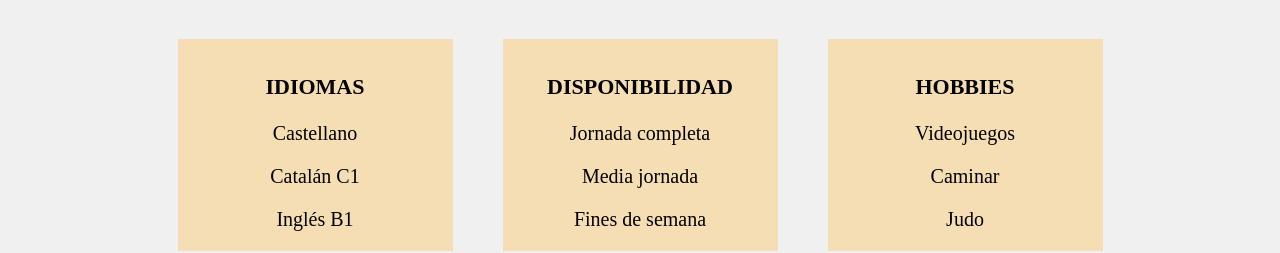
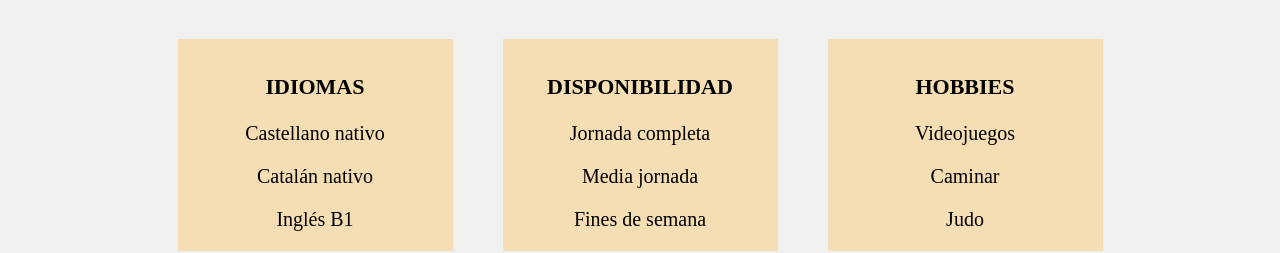
Before and after one commit to kgilmun/kgilmun.github.io, a plain HTML site: page index.html in a window 1280 px wide. Shown: the part 2260-2513 px from the top of the page. Drawn offline with nearby package versions, Linux system fonts and the light colour scheme.

Commit message:
Add files via upload
Idiomas actualitzado

```diff
--- a/index.html
+++ b/index.html
@@ -121,8 +121,8 @@
         <section id="section-otros-datos">
             <div class="div-otros-datos" >
                 <h3>IDIOMAS</h3>
-                <p>Castellano</p>
-                <p>Catalán C1</p>
+                <p>Castellano nativo</p>
+                <p>Catalán nativo</p>
                 <p>Inglés B1</p>
             </div>
 
```
